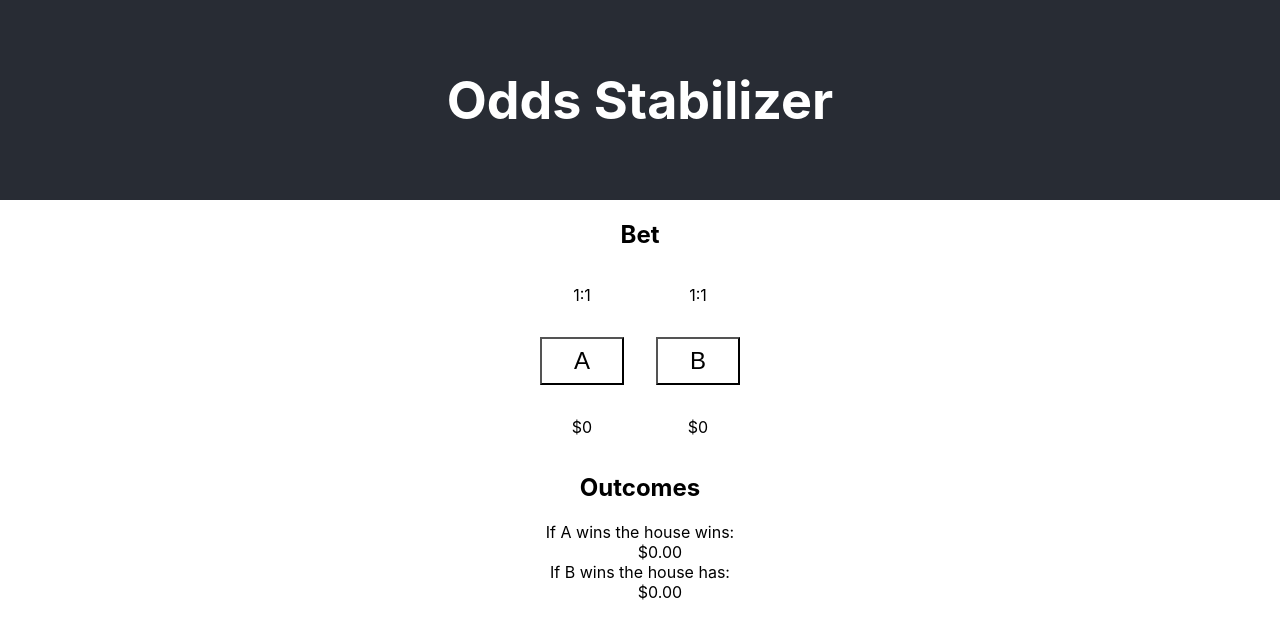
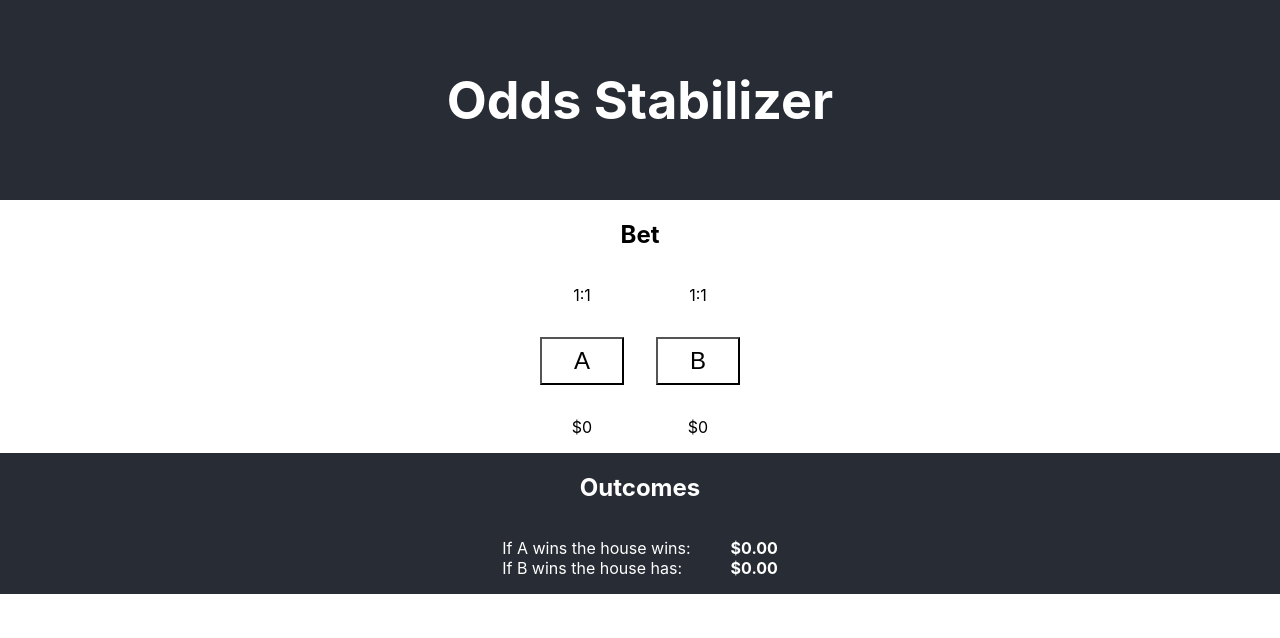
Before and after one commit to royvandewater/odds-stabilizer, a React (Create React App) app: page / in a window 1280 px wide. Shown: the top 638 px of the page. Built offline with nearby package versions, Linux system fonts and the light colour scheme.

Commit message:
Fix winnings calculation

```diff
--- a/src/App.css
+++ b/src/App.css
@@ -35,7 +35,8 @@
   margin: 16px;
 }
 
-.App-bet-section {
+.App-bet-section,
+.App-outcome-section {
   display: flex;
   flex-direction: column;
   align-items: center;
@@ -47,6 +48,26 @@
   grid-template-columns: auto auto;
 }
 
+.App-outcome-section {
+  background-color: #282c34;
+  color: white;
+}
+
+.App-outcome-grid {
+  display: grid;
+  grid-template-columns: auto auto;
+  max-width: 400px;
+}
+
+.App-outcome-grid dt {
+  text-align: left;
+}
+
+.App-outcome-grid dd {
+  text-align: right;
+  font-weight: bold;
+}
+
 @keyframes App-logo-spin {
   from {
     transform: rotate(0deg);
--- a/src/App.js
+++ b/src/App.js
@@ -8,16 +8,10 @@ const calculateWinAmount = bets => (
   ), 0)
 )
 
-const calculateLossAmount = bets => (
-  bets.reduce((acc, cur) => (
-    acc + cur.amount * (cur.odds.denominator / cur.odds.numerator)
-  ), 0)
-)
+const sumAmount = bets => bets.reduce((total, bet) => total + bet.amount, 0)
 
-const houseWinningsForA = book => calculateWinAmount(book.a) - calculateLossAmount(book.b)
-const houseWinningsForB = book => calculateWinAmount(book.b) - calculateLossAmount(book.a)
-
-const sumAmount = bets => bets.reduce((total, bet) => total + bet.amount, 0)
+const houseWinningsForA = book => -1 * (calculateWinAmount(book.a) - sumAmount(book.b))
+const houseWinningsForB = book => -1 * (calculateWinAmount(book.b) - sumAmount(book.a))
 
 function App() {
   const [book, setBook] = React.useState({ a: [], b: [] })
@@ -50,9 +44,9 @@ function App() {
             <p>${sumAmount(book.b)}</p>
           </div>
         </section>
-        <section>
+        <section className="App-outcome-section">
           <h2>Outcomes</h2>
-          <dl>
+          <dl className="App-outcome-grid">
             <dt>If A wins the house wins:</dt>
             <dd>${houseWinningsForA(book).toFixed(2)}</dd>
 
```
